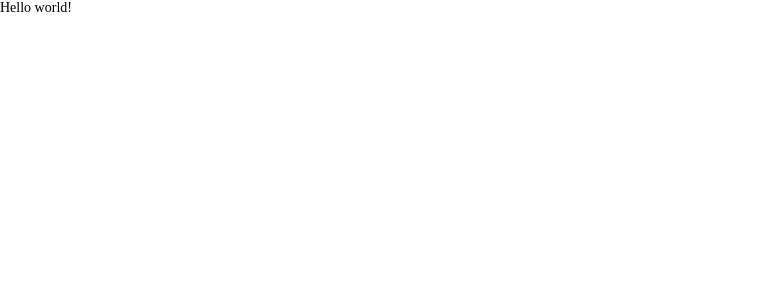
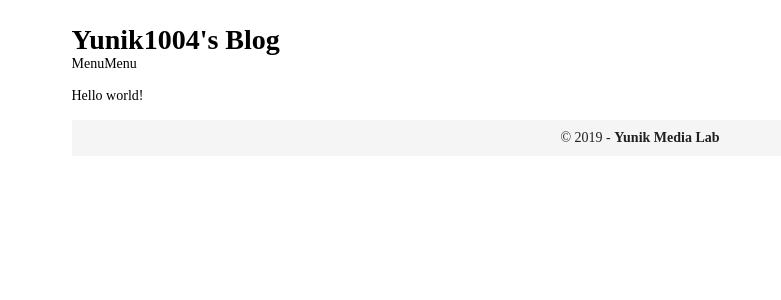
Before and after one commit to yunik1004/blog, a Vue app: page /#/ in a window 1280 px wide. Shown: the top 300 px of the page, without its empty margins (0-781 px from the left). Built offline with nearby package versions, Linux system fonts and the light colour scheme.

Commit message:
Add components

```diff
--- a/src/App.vue
+++ b/src/App.vue
@@ -1,5 +1,35 @@
 <template>
   <div id="app">
-    <router-view/>
+    <v-container>
+      <v-layout column>
+        <v-flex>
+          <Sign/>
+        </v-flex>
+        <v-flex>
+          <Menu/>
+        </v-flex>
+        <v-flex>
+          <router-view/>
+        </v-flex>
+        <v-flex>
+          <Footer/>
+        </v-flex>
+      </v-layout>
+    </v-container>
   </div>
 </template>
+
+<script lang="ts">
+import Sign from './components/Sign.vue'
+import Menu from './components/Menu.vue'
+import Footer from './components/Footer.vue'
+
+export default {
+  name: 'App',
+  components: {
+    Sign,
+    Menu,
+    Footer
+  }
+}
+</script>
--- /dev/null
+++ b/src/components/Footer.vue
@@ -0,0 +1,9 @@
+<template>
+  <v-footer>
+    <v-layout>
+      <v-flex text-xs-center>
+        &copy; {{ new Date().getFullYear() }} - <strong>Yunik Media Lab</strong>
+      </v-flex>
+    </v-layout>
+  </v-footer>
+</template>
--- /dev/null
+++ b/src/components/Menu.vue
@@ -0,0 +1,5 @@
+<template>
+  <div>
+    <p>MenuMenu</p>
+  </div>
+</template>
--- /dev/null
+++ b/src/components/Sign.vue
@@ -0,0 +1,5 @@
+<template>
+  <div>
+    <h1>Yunik1004's Blog</h1>
+  </div>
+</template>
```
